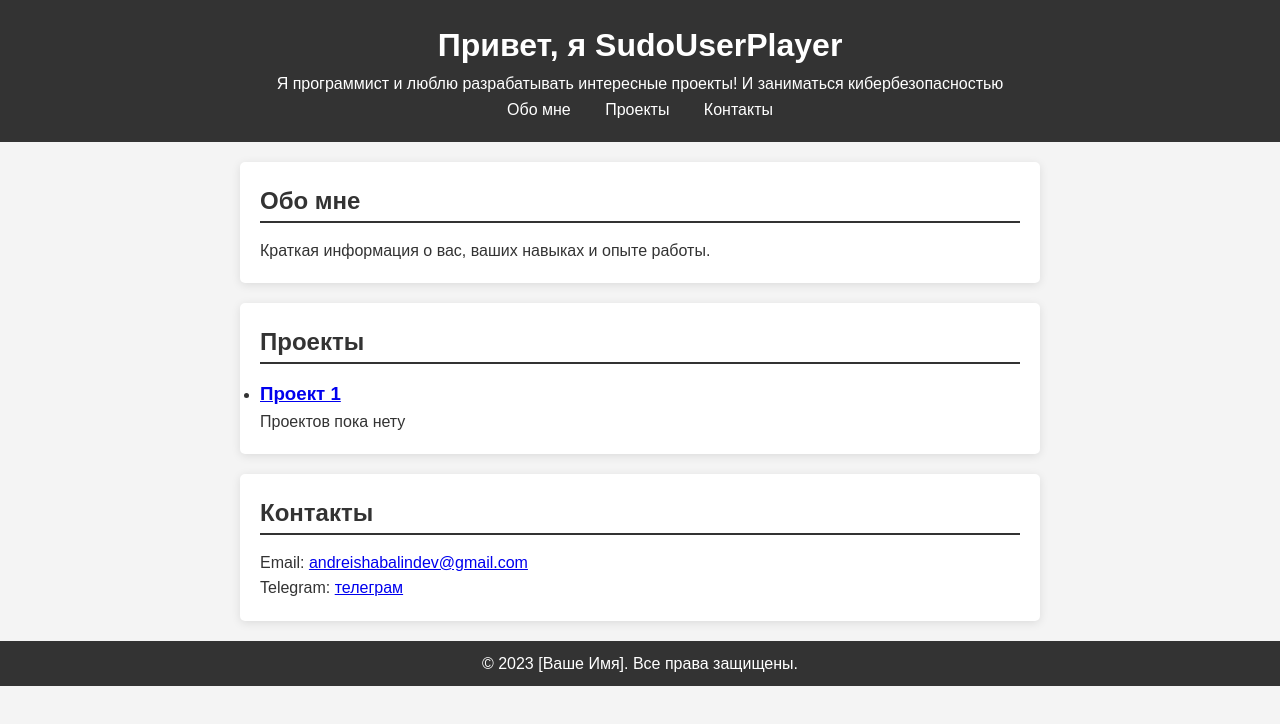
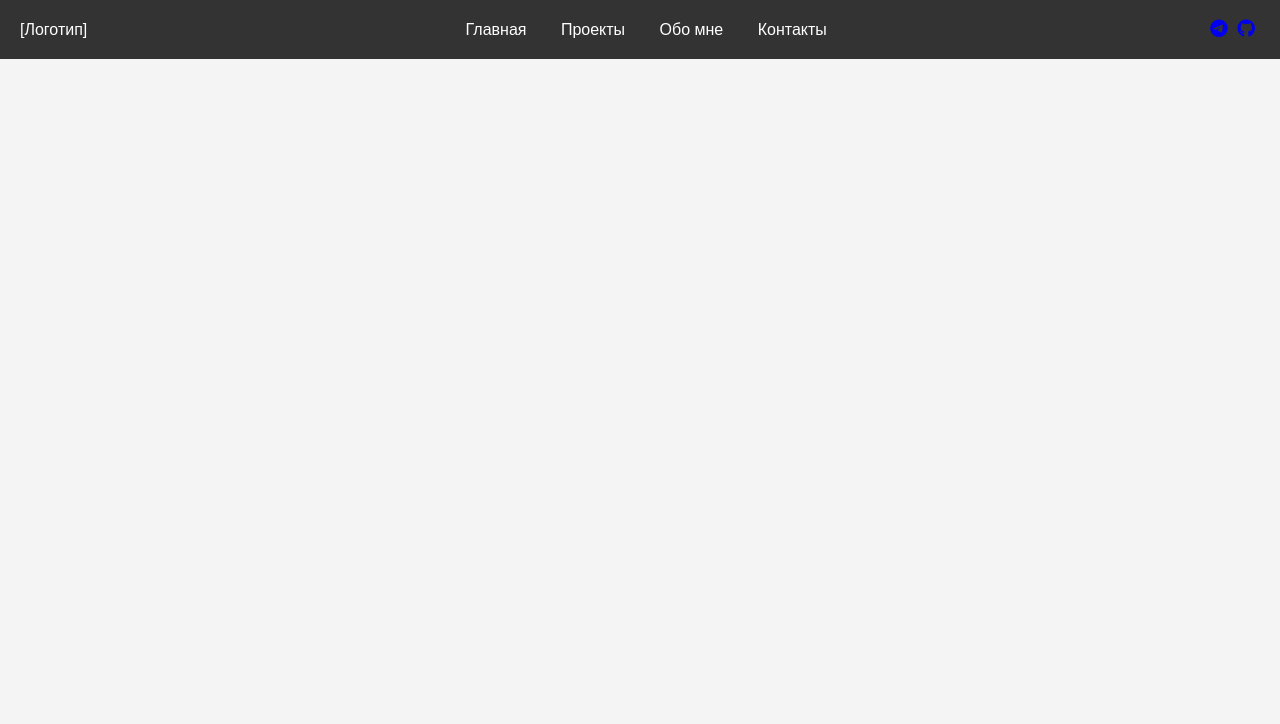
Before and after one commit to SudoUserPlayer/SudoUserPlayer.github.io, a plain HTML site: page index.html in a window 1280 px wide. Drawn offline with Linux system fonts and the light colour scheme.

Commit message:
Create header

```diff
--- a/index.html
+++ b/index.html
@@ -3,47 +3,28 @@
     <head>
         <meta charset="UTF-8">
         <meta name="viewport" content="width=device-width, initial-scale=1.0">
-        <title>Главная странница</title>
+        <title>Главная странница|SudoUserDev</title>
         <link rel="stylesheet" href="style/fix.css"> <!-- Подключение CSS сброс стилей браузеров -->
         <link rel="stylesheet" href="style/main.css"> <!-- Подключение CSS со своими стилями  -->
+        <link rel="stylesheet" href="https://cdnjs.cloudflare.com/ajax/libs/font-awesome/6.0.0-beta3/css/all.min.css" />
     </head>
     <body>
         <header>
-            <h1>Привет, я SudoUserPlayer</h1>
-            <p>Я программист и люблю разрабатывать интересные проекты! И заниматься кибербезопасностью</p>
+            <div class="logo">
+                [Логотип]
+            </div>
             <nav>
-                <ul>
+                <ul class="menu">
+                    <li><a href="#home">Главная</a></li>
+                    <li><a href="#projects">Проекты</a></li>
                     <li><a href="#about">Обо мне</a></li>
-                    <li><a href="#projects">Проекты</a></li>
                     <li><a href="#contact">Контакты</a></li>
                 </ul>
             </nav>
+            <div class="social-icons">
+                <a href="https://t.me/your_telegram_username" target="_blank"><i class="fab fa-telegram"></i></a>
+                <a href="https://github.com/your_github_username" target="_blank"><i class="fab fa-github"></i></a>
+            </div>
         </header>
-
-        <section id="about">
-            <h2>Обо мне</h2>
-            <p>Краткая информация о вас, ваших навыках и опыте работы.</p>
-        </section>
-
-        <section id="projects">
-            <h2>Проекты</h2>
-            <ul>
-                <li>
-                    <h3><a href="#">Проект 1</a></h3>
-                    <p>Проектов пока нету</p>
-                </li>
-
-            </ul>
-        </section>
-
-        <section id="contact">
-            <h2>Контакты</h2>
-            <p>Email: <a href="mailto:your.email@example.com">andreishabalindev@gmail.com</a></p>
-            <p>Telegram: <a href="#">телеграм</a></p>
-        </section>
-
-        <footer>
-            <p>&copy; 2023 [Ваше Имя]. Все права защищены.</p>
-        </footer>
     </body>
     </html>
--- a/style/fix.css
+++ b/style/fix.css
@@ -8,4 +8,5 @@ body {
     line-height: 1.6;
     background-color: #f4f4f4;
     color: #333;
+
 }
--- a/style/main.css
+++ b/style/main.css
@@ -1,48 +1,41 @@
 /* Стили */
 header {
-    background: #333;
-    color: #fff;
-    padding: 20px 0;
+    display: flex;
+    justify-content: space-between;
+    align-items: center;
+    background-color: #333;
+    color: white;
+    padding: 10px 20px;
+}
+nav{
+    flex-grow: 1;
     text-align: center;
 }
-
-nav ul {
+.menu {
     list-style: none;
     padding: 0;
+    margin: 0;
+    display: inline-block;
 }
 
-nav ul li {
+.menu li {
     display: inline;
     margin: 0 15px;
 }
 
-nav ul li a {
-    color: #fff;
+.menu a {
+    color: white;
     text-decoration: none;
 }
 
-
-section {
-    margin: 20px auto;
-    padding: 20px;
-    max-width: 800px;
-    background: #fff;
-    border-radius: 5px;
-    box-shadow: 0 2px 10px rgba(0, 0, 0, 0.1);
+.menu a:hover {
+    text-decoration: underline;
 }
-
-h2 {
-    border-bottom: 2px solid #333;
-    margin-bottom: 15px;
+.social-icons {
+    font-size: 18px;
+    display: flex;
+    align-items: center;
 }
-
-
-footer {
-    text-align: center;
-    padding: 10px;
-    background: #333;
-    color: #fff;
-    position: relative;
-    bottom: 0;
-    width: 100%;
+.social-icons a{
+    margin: 5px;
 }
```
